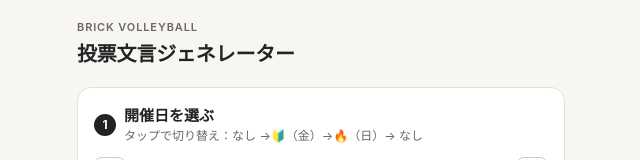
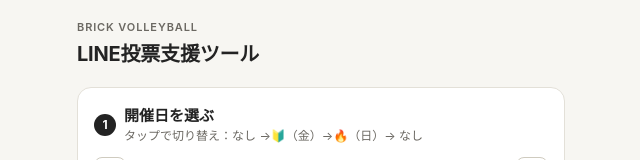
Before and after one commit to brick-volleyball/LINEschedule_input, a plain HTML site: page index.html in a window 1280 px wide. Shown: the top 160 px of the page, without its empty margins (319-959 px from the left). Drawn offline with Linux system fonts and the light colour scheme.

Commit message:
Update index.html

```diff
--- a/index.html
+++ b/index.html
@@ -282,7 +282,7 @@
 <div class="wrap">
   <header>
     <div class="eyebrow">BRICK volleyball</div>
-    <h1>投票文言ジェネレーター</h1>
+    <h1>LINE投票支援ツール</h1>
   </header>
 
   <div class="step">
```
